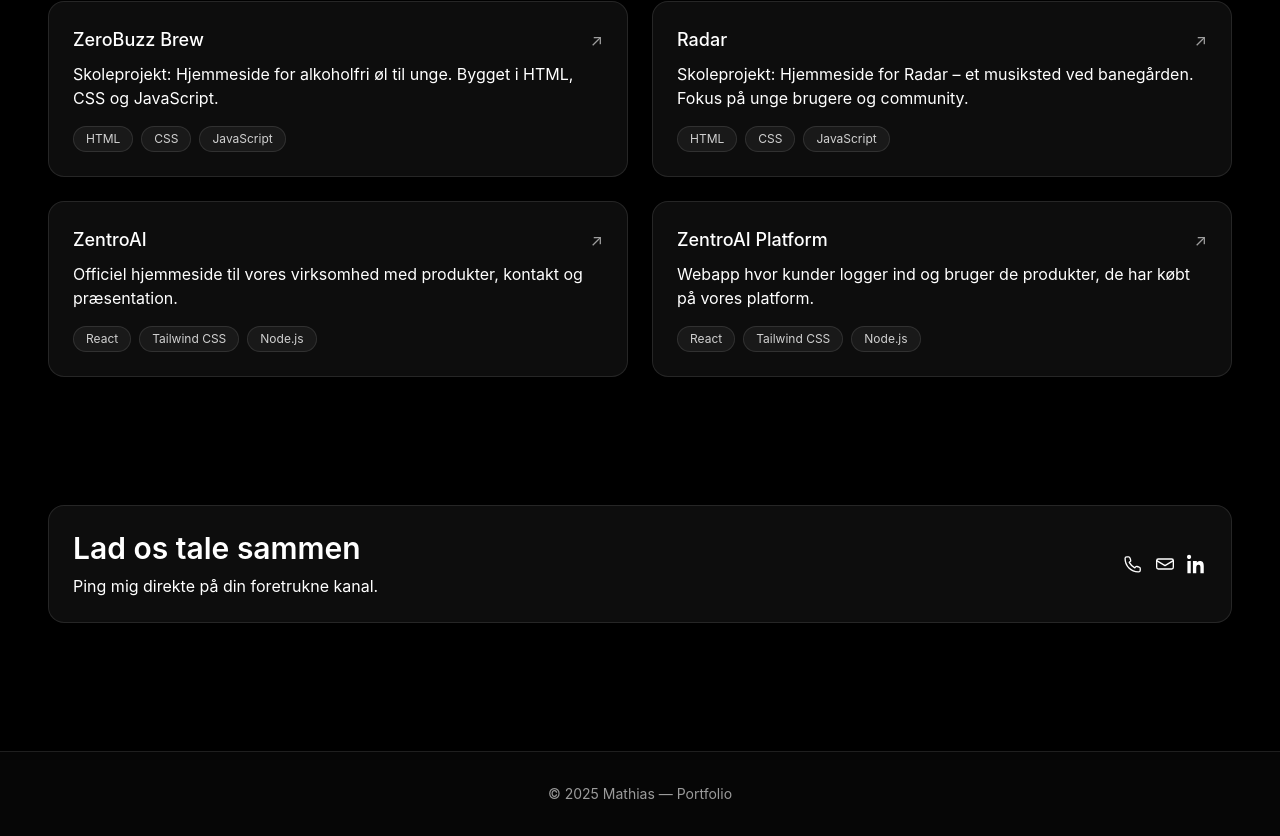
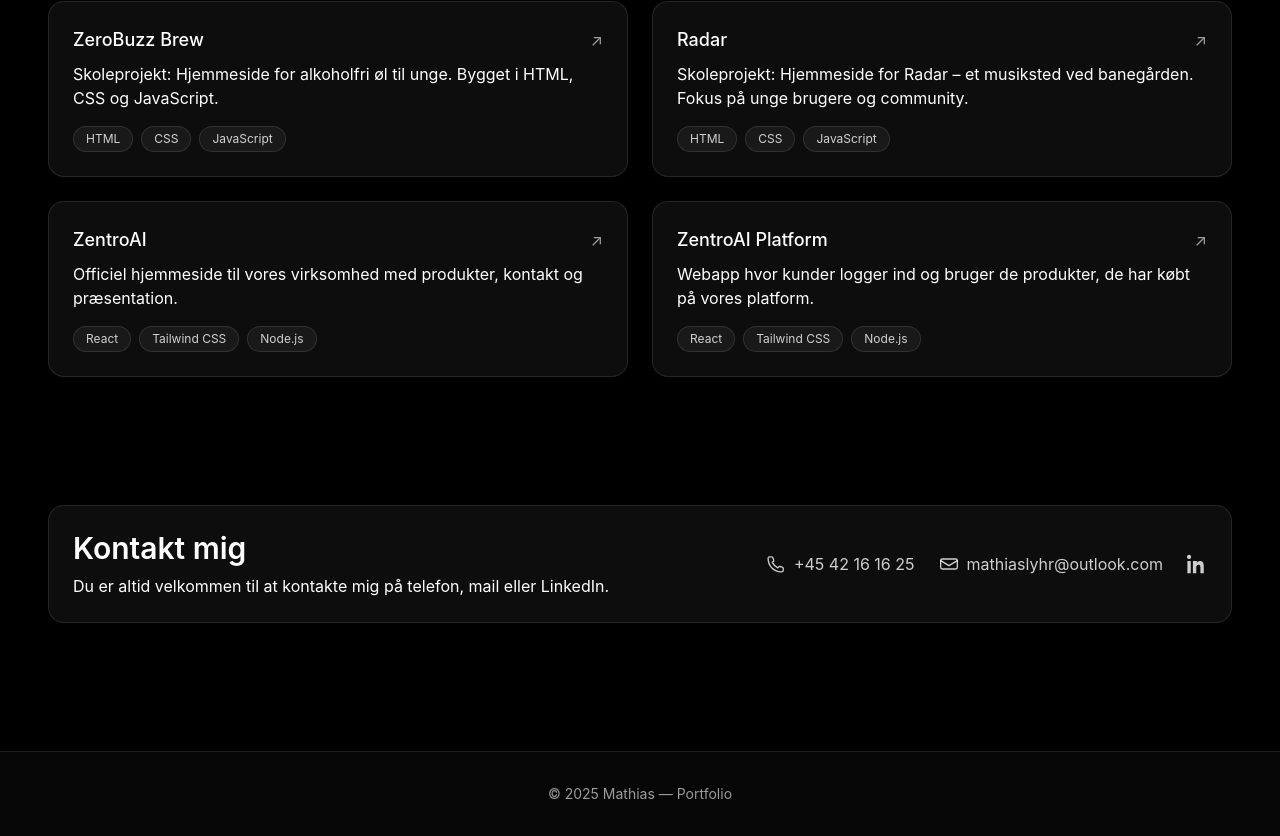
Before and after one commit to mathiaslyhr/Portfolio, a React (Vite) app: page / in a window 1280 px wide. Shown: the part 1795-2631 px from the top of the page. Built offline with nearby package versions, Linux system fonts and the light colour scheme.

Commit message:
kontakt færdig

```diff
--- a/src/App.jsx
+++ b/src/App.jsx
@@ -4,7 +4,6 @@ import Navbar from './components/Navbar.jsx'
 import Hero from './components/Hero.jsx'
 import About from './components/About.jsx'
 import Projects from './components/Projects.jsx'
-import Skills from './components/Skills.jsx'
 import Contact from './components/Contact.jsx'
 import Footer from './components/Footer.jsx'
 
--- a/src/components/Contact.jsx
+++ b/src/components/Contact.jsx
@@ -3,26 +3,58 @@ import Section from './Section'
 const Icon = ({ name, className }) => {
   const common = 'w-5 h-5'
   switch (name) {
-    case 'phone': return (<svg className={common + ' ' + className} fill="none" viewBox="0 0 24 24" stroke="currentColor"><path strokeWidth="1.6" strokeLinecap="round" strokeLinejoin="round" d="M2.5 5.5c0-1.1.9-2 2-2h2.2c.8 0 1.5.5 1.7 1.3l.8 2.5c.2.6 0 1.3-.5 1.7l-1.2 1c1.5 2.8 3.9 5.1 6.7 6.7l1-1.2c.4-.5 1.1-.7 1.7-.5l2.5.8c.8.2 1.3.9 1.3 1.7V19.5c0 1.1-.9 2-2 2h-.5C9.6 21.5 2.5 14.4 2.5 5.5z"/></svg>)
-    case 'mail': return (<svg className={common + ' ' + className} viewBox="0 0 24 24" fill="none" stroke="currentColor"><path strokeWidth="1.6" strokeLinecap="round" strokeLinejoin="round" d="M4 6h16a2 2 0 0 1 2 2v8a2 2 0 0 1-2 2H4a2 2 0 0 1-2-2V8a2 2 0 0 1 2-2z"/><path strokeWidth="1.6" strokeLinecap="round" strokeLinejoin="round" d="M22 8l-10 6L2 8"/></svg>)
-    case 'linkedin': return (<svg className={common + ' ' + className} viewBox="0 0 24 24" fill="currentColor"><path d="M4.98 3.5C4.98 4.88 3.86 6 2.5 6S0 4.88 0 3.5 1.12 1 2.5 1s2.48 1.12 2.48 2.5zM.5 8.5h4V23h-4V8.5zm7.5 0h3.8v2h.1c.5-1 1.7-2.1 3.6-2.1 3.9 0 4.6 2.6 4.6 6V23h-4v-6.5c0-1.6 0-3.7-2.3-3.7s-2.7 1.8-2.7 3.6V23h-4V8.5z"/></svg>)
-    default: return null
+    case 'phone':
+      return (
+        <svg className={common + ' ' + className} fill="none" viewBox="0 0 24 24" stroke="currentColor">
+          <path strokeWidth="1.6" strokeLinecap="round" strokeLinejoin="round" d="M2.5 5.5c0-1.1.9-2 2-2h2.2c.8 0 1.5.5 1.7 1.3l.8 2.5c.2.6 0 1.3-.5 1.7l-1.2 1c1.5 2.8 3.9 5.1 6.7 6.7l1-1.2c.4-.5 1.1-.7 1.7-.5l2.5.8c.8.2 1.3.9 1.3 1.7V19.5c0 1.1-.9 2-2 2h-.5C9.6 21.5 2.5 14.4 2.5 5.5z"/>
+        </svg>
+      )
+    case 'mail':
+      return (
+        <svg className={common + ' ' + className} viewBox="0 0 24 24" fill="none" stroke="currentColor">
+          <path strokeWidth="1.6" strokeLinecap="round" strokeLinejoin="round" d="M4 6h16a2 2 0 0 1 2 2v8a2 2 0 0 1-2 2H4a2 2 0 0 1-2-2V8a2 2 0 0 1 2-2z"/>
+          <path strokeWidth="1.6" strokeLinecap="round" strokeLinejoin="round" d="M22 8l-10 6L2 8"/>
+        </svg>
+      )
+    case 'linkedin':
+      return (
+        <svg className={common + ' ' + className} viewBox="0 0 24 24" fill="currentColor">
+          <path d="M4.98 3.5C4.98 4.88 3.86 6 2.5 6S0 4.88 0 3.5 1.12 1 2.5 1s2.48 1.12 2.48 2.5zM.5 8.5h4V23h-4V8.5zm7.5 0h3.8v2h.1c.5-1 1.7-2.1 3.6-2.1 3.9 0 4.6 2.6 4.6 6V23h-4v-6.5c0-1.6 0-3.7-2.3-3.7s-2.7 1.8-2.7 3.6V23h-4V8.5z"/>
+        </svg>
+      )
+    default:
+      return null
   }
 }
 
 export default function Contact() {
   return (
     <Section id="kontakt" enterFrom="right">
-      <div className="card flex flex-col md:flex-row items-center justify-between gap-6">
+      <div className="card flex flex-col gap-6 md:flex-row md:items-center md:justify-between">
+        {/* Tekst */}
         <div>
-          <h2 className="text-white text-3xl font-semibold">Lad os tale sammen</h2>
-          <p className="p mt-2">Ping mig direkte på din foretrukne kanal.</p>
+          <h2 className="text-white text-3xl font-semibold">Kontakt mig</h2>
+          <p className="p mt-2">Du er altid velkommen til at kontakte mig på telefon, mail eller LinkedIn.</p>
         </div>
-        <div className="flex items-center gap-3">
-          {/* Udfyld dine egne links her */}
-          <a href="tel:+4512345678" className="icon-btn" aria-label="Ring"><Icon name="phone" /></a>
-          <a href="mailto:hej@mathias.design" className="icon-btn" aria-label="Email"><Icon name="mail" /></a>
-          <a href="https://www.linkedin.com/in/mathias" target="_blank" rel="noreferrer" className="icon-btn" aria-label="LinkedIn"><Icon name="linkedin" /></a>
+
+        {/* Links */}
+        <div className="flex flex-col sm:flex-row sm:items-center gap-4 sm:gap-6">
+          {/* Telefon */}
+          <a href="tel:+4542161625" className="flex items-center gap-2 text-white/80 hover:text-white transition">
+            <Icon name="phone" />
+            <span>+45 42 16 16 25</span>
+          </a>
+
+          {/* Mail */}
+          <a href="mailto:mathiaslyhr@outlook.com" className="flex items-center gap-2 text-white/80 hover:text-white transition">
+            <Icon name="mail" />
+            <span>mathiaslyhr@outlook.com</span>
+          </a>
+
+          {/* LinkedIn */}
+          <a href="https://www.linkedin.com/in/mathiaslyhr" target="_blank" rel="noreferrer" className="text-white/80 hover:text-white transition">
+            <Icon name="linkedin" />
+          </a>
         </div>
       </div>
     </Section>
```
